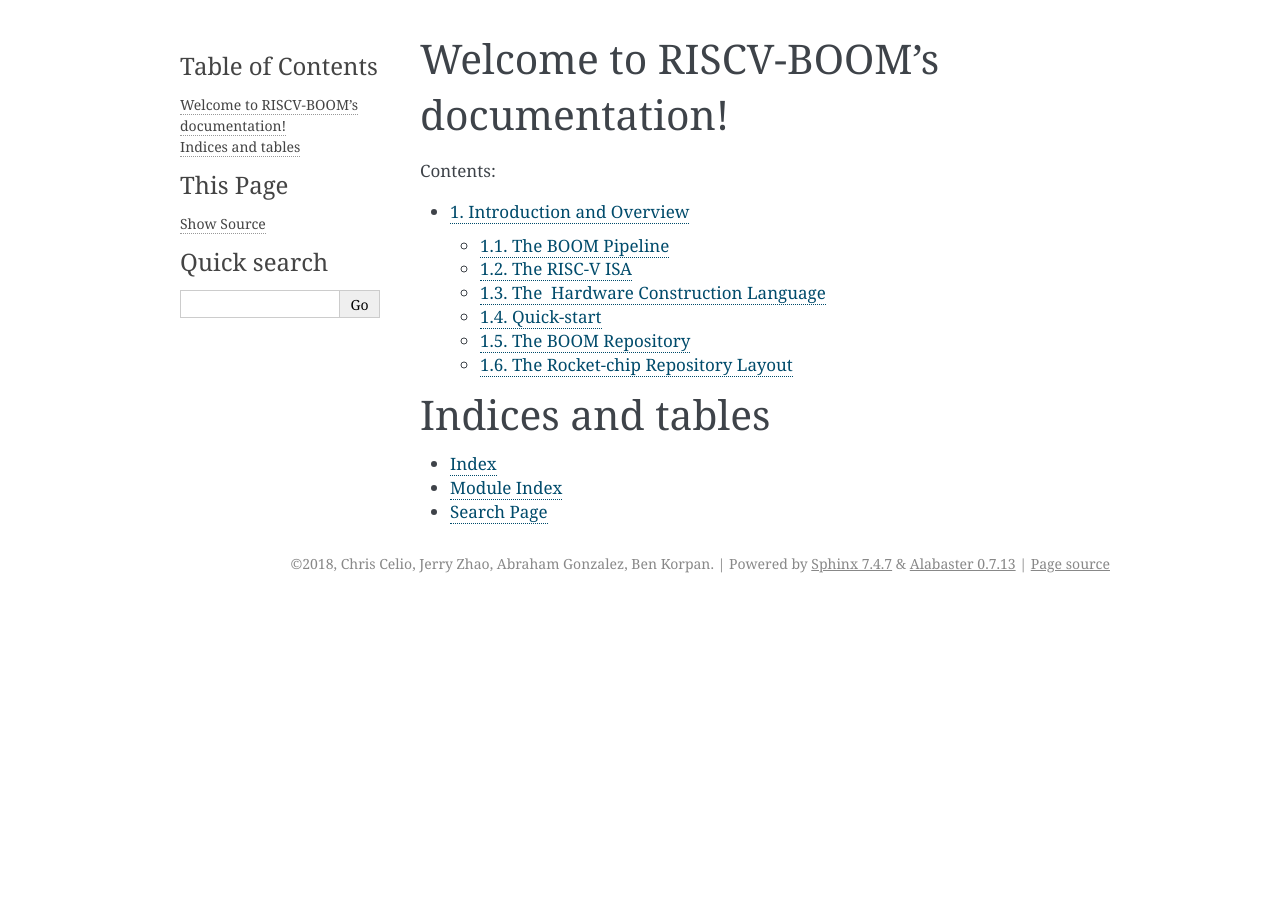
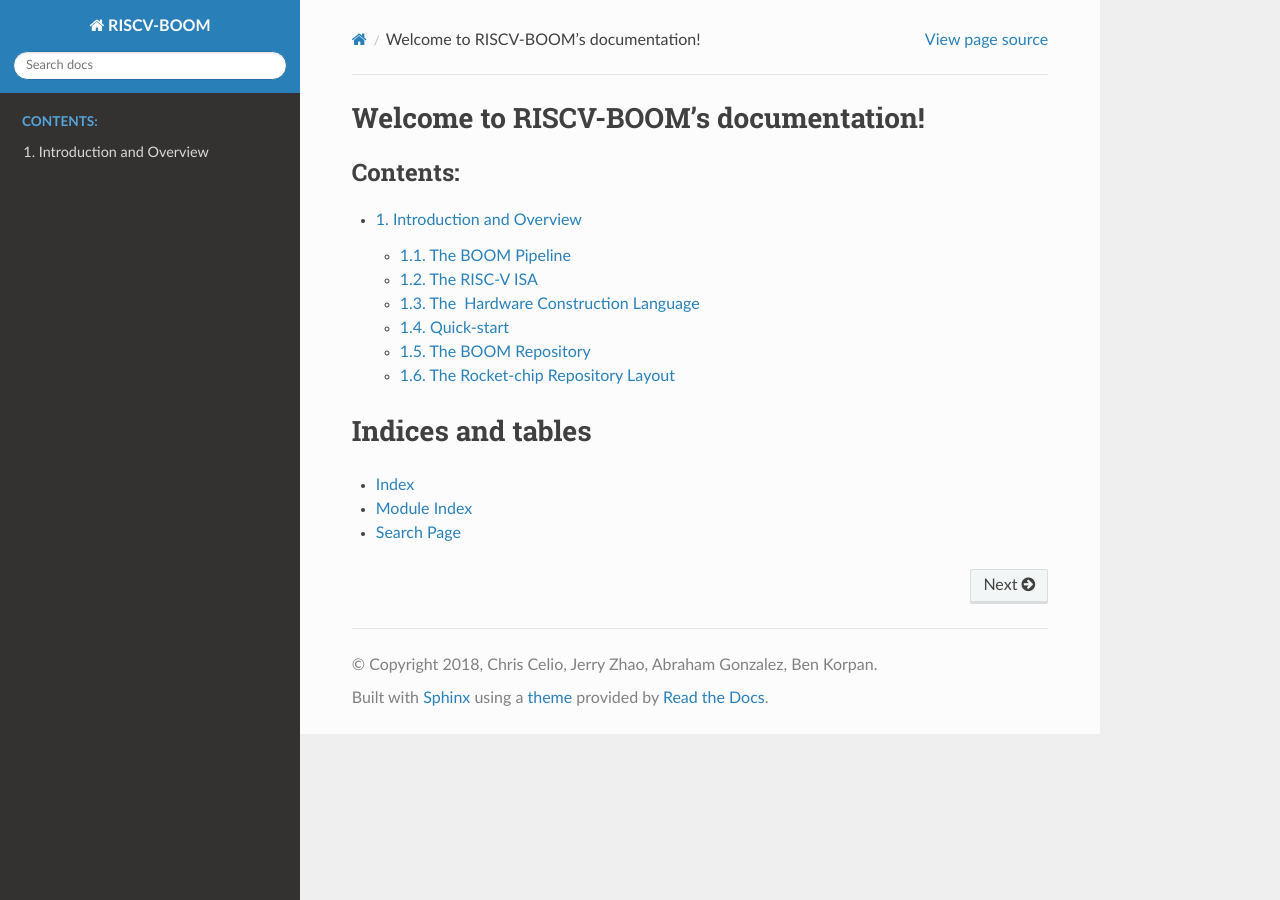
Before and after one commit to riscv-boom/riscv-boom, a Sphinx documentation site: the page built from docs/index.rst, in a window 1280 px wide. Built offline with Sphinx 7.4.7 and the Read the Docs theme 2.0.0, drawn with Linux system fonts in a browser that asks for light colours; pages that are not in the unit, such as notebooks, are missing from menus.

Commit message:
Updated theme and requirements

```diff
--- a/docs/conf.py
+++ b/docs/conf.py
@@ -74,7 +74,7 @@
 # The theme to use for HTML and HTML Help pages.  See the documentation for
 # a list of builtin themes.
 #
-html_theme = 'alabaster'
+html_theme = 'sphinx_rtd_theme'
 
 # Theme options are theme-specific and customize the look and feel of a theme
 # further.  For a list of options available for each theme, see the
--- /dev/null
+++ b/docs/requirements.txt
@@ -0,0 +1,4 @@
+Sphinx==1.7.4
+Pygments==2.2.0
+sphinx-autobuild
+sphinx_rtd_theme==0.2.5b1
```
